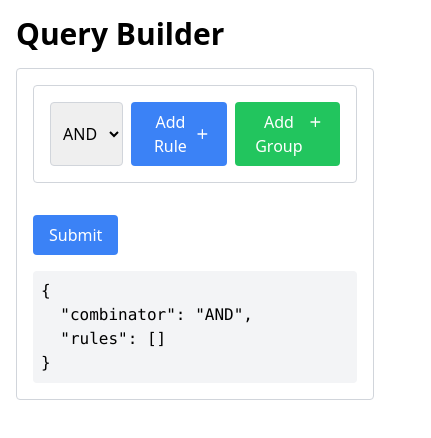
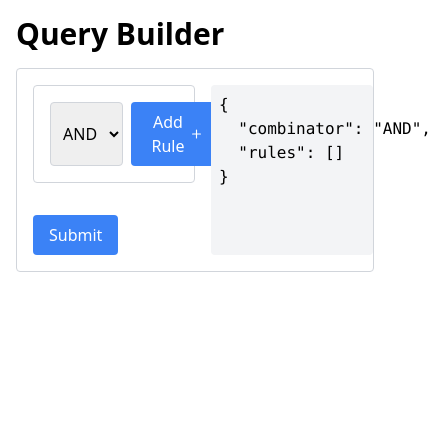
Before and after one commit to Seanjoyce1/query-builder, a React (Vite) app: page / in a window 390 px wide. Shown: the top 438 px of the page, 431 px wide, since content can reach past the window. Built offline with nearby package versions, Linux system fonts and the light colour scheme.

Commit message:
Refactor QueryBuilder layout for improved responsiveness; adjust structure and styling of GroupComponent and output display

```diff
--- a/src/client/features/QueryBuilder/QueryBuilder.tsx
+++ b/src/client/features/QueryBuilder/QueryBuilder.tsx
@@ -44,7 +44,8 @@ function QueryBuilder() {
   }
 
   return (
-    <div className="query-builder p-4 border border-gray-300 rounded">
+    <div className="query-builder p-4 border border-gray-300 rounded flex gap-4">
+      <div className="w-1/2">
         <GroupComponent group={query} fields={fields} onChange={setQuery} />
         <button
           className="mt-4 bg-blue-500 text-white px-4 py-2 rounded"
@@ -52,8 +53,9 @@ function QueryBuilder() {
         >
           Submit
         </button>
+      </div>
 
-      <pre className="mt-4 p-2 bg-gray-100 rounded">
+      <pre className="p-2 bg-gray-100 rounded w-1/2">
         {JSON.stringify(query, null, 2)}
       </pre>
     </div>
```
Lines whose indentation alone changed are shown as unchanged.
